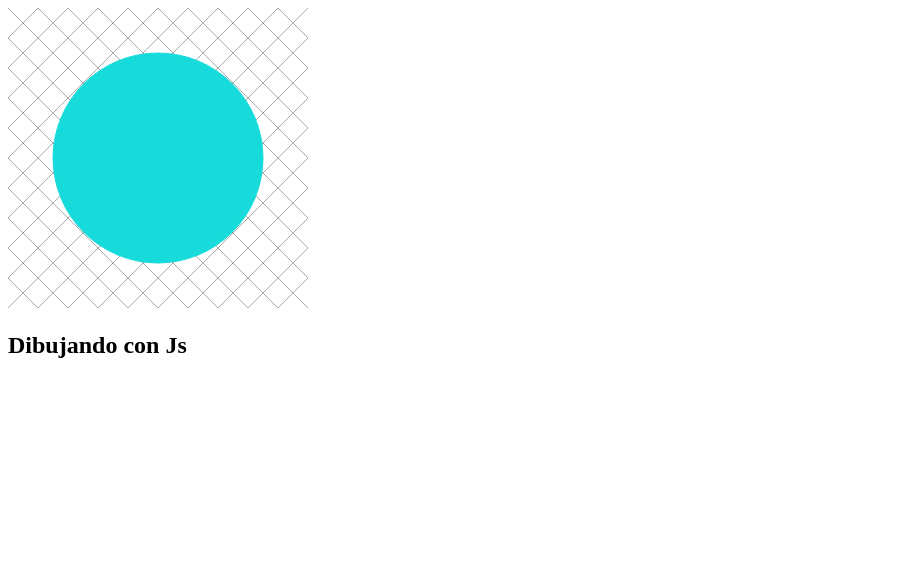
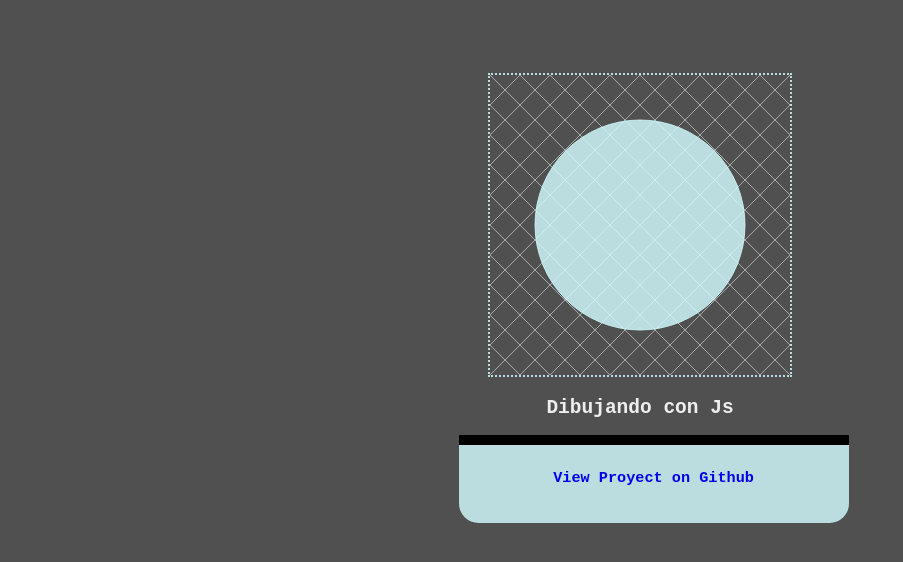
Before and after one commit to JossJossJoss/DibujoConCanvas, a plain HTML site: page index.html in a window 1280 px wide. Shown: the whole page, without its empty margins (0-903 px from the left). Drawn offline with Linux system fonts and the light colour scheme.

Commit message:
Dibujo con canvas
Estilizado

```diff
--- a/canvas.js
+++ b/canvas.js
@@ -7,9 +7,9 @@ function inicio()
 	dibujarGrilla(lienzo);
 
 	lienzo.beginPath();
-	lienzo.strokeStyle = "#17DBDB";
+	lienzo.strokeStyle = "rgba(211, 253, 255, 0.82)";
 	lienzo.arc(150,150,105, (Math.PI * 2), false);
-	lienzo.fillStyle="#17DBDB";
+	lienzo.fillStyle="rgba(211, 253, 255, 0.82)";
 	lienzo.fill()
 	lienzo.closePath();
 	lienzo.stroke();
--- a/index.html
+++ b/index.html
@@ -4,12 +4,43 @@
 	<meta charset="UTF-8">
 	<title>Dibujando con Freddy Vega</title>
 	<script src="canvas.js"></script>
+<style>
+	body{
+		text-align: center;
+		background-color: #505050;
+		font-family: monospace;
+		color: #EEE;
+		padding: 5em;
+	}
+	canvas{
+		border:2px dotted rgba(211, 253, 255, 0.82);
+	}
+	.button{
+		background-color: rgba(211, 253, 255, 0.82);
+		width: 30em;
+		height: 6em;
+		border-radius: 0 0 1.5em 1.5em ;
+		border-top: 10px solid black;
+		margin: 0 34%;
+
+	}
+	.button:hover{
+		background-color: rgba(211, 253, 255, 0.5);
+	}
+	a{
+		text-decoration: none;
+	}
+	h3{
+		margin-top: 6% ;
+	}
+</style>
 </head>
 <body>
 	<canvas width="300" height="300" id="dibujito">
 
 	</canvas>
 	<h2> Dibujando con Js </h2>
+	<a href="https://github.com/JossJossJoss/DibujoConCanvas"><div class="button"><h3>View Proyect on Github</h3></div></a>
 	<script>
 	inicio();
 	</script>
```
